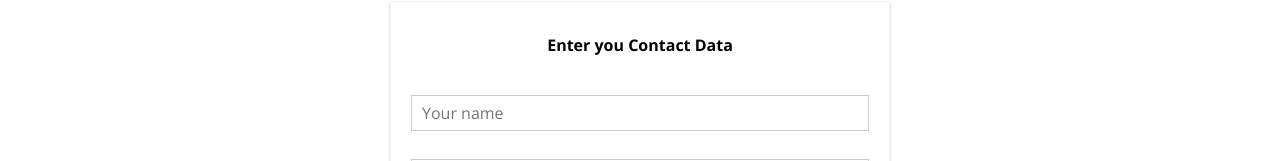
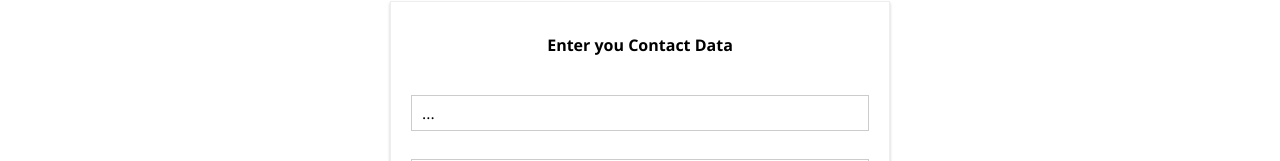
Before and after one commit to Wolfy64/burger-builder, a React app: page /checkout in a window 1280 px wide. Both pictures are taken after a click on the button "CONTINUE". Shown: the part 639-800 px from the top of the page. Built offline with nearby package versions, Linux system fonts and the light colour scheme.

Commit message:
Setting Up a JS Config forthe Form

```diff
--- a/src/components/UI/Input/Input.js
+++ b/src/components/UI/Input/Input.js
@@ -4,15 +4,33 @@
 const Input = props => {
   let inputElement = null;
 
-  switch (props.inputtype) {
+  switch (props.elementType) {
     case 'input':
-      inputElement = <input className={classes.InputElement} {...props} />;
+      inputElement = (
+        <input
+          className={classes.InputElement}
+          {...props.elementConfig}
+          value={props.value}
+        />
+      );
       break;
     case 'textarea':
-      inputElement = <textarea className={classes.InputElement} {...props} />;
+      inputElement = (
+        <textarea
+          className={classes.InputElement}
+          {...props.elementConfig}
+          value={props.value}
+        />
+      );
       break;
     default:
-      inputElement = <input className={classes.InputElement} {...props} />;
+      inputElement = (
+        <input
+          className={classes.InputElement}
+          {...props.elementConfig}
+          value={props.value}
+        />
+      );
       break;
   }
   return (
--- a/src/containers/Checkout/ContactData/ContactData.js
+++ b/src/containers/Checkout/ContactData/ContactData.js
@@ -7,11 +7,57 @@
 
 class ContactData extends Component {
   state = {
-    name: '',
-    email: '',
-    address: {
-      street: '',
-      postalCode: ''
+    orderForm: {
+      name: {
+        elementType: 'input',
+        elementConfig: {
+          type: 'text',
+          placeholder: 'Your Name'
+        },
+        value: ''
+      },
+      street: {
+        elementType: 'input',
+        elementConfig: {
+          type: 'text',
+          placeholder: 'Your Street'
+        },
+        value: ''
+      },
+      zipCode: {
+        elementType: 'input',
+        elementConfig: {
+          type: 'text',
+          placeholder: 'Zip Code'
+        },
+        value: ''
+      },
+      country: {
+        elementType: 'input',
+        elementConfig: {
+          type: 'text',
+          placeholder: 'Your Country'
+        },
+        value: ''
+      },
+      email: {
+        elementType: 'input',
+        elementConfig: {
+          type: 'email',
+          placeholder: 'Your E-mail'
+        },
+        value: ''
+      },
+      deliveryMode: {
+        elementType: 'select',
+        elementConfig: {
+          option: [
+            { value: 'fastest', displayValue: 'Fastest' },
+            { value: 'cheapest', displayValue: 'Cheapest' }
+          ]
+        },
+        value: ''
+      }
     },
     loading: false
   };
@@ -21,17 +67,7 @@
     this.setState({ loading: true });
     const order = {
       ingredients: this.props.ingredients,
-      price: this.props.price,
-      customer: {
-        name: 'David Wolf',
-        address: {
-          street: 'TestStreet 1',
-          zipCode: '42999',
-          country: 'USA'
-        },
-        email: 'test@mail.com'
-      },
-      deliveryMode: 'fastest'
+      price: this.props.price
     };
     axios
       .post('orders.json', order)
@@ -48,12 +84,7 @@
   render() {
     let form = (
       <form>
-        <Input
-          inputtype="input"
-          type="text"
-          name="name"
-          placeholder="Your name"
-        />
+        <Input elementType="..." elementConfig="..." value="..." />
         <Input
           inputtype="input"
           type="email"
```
